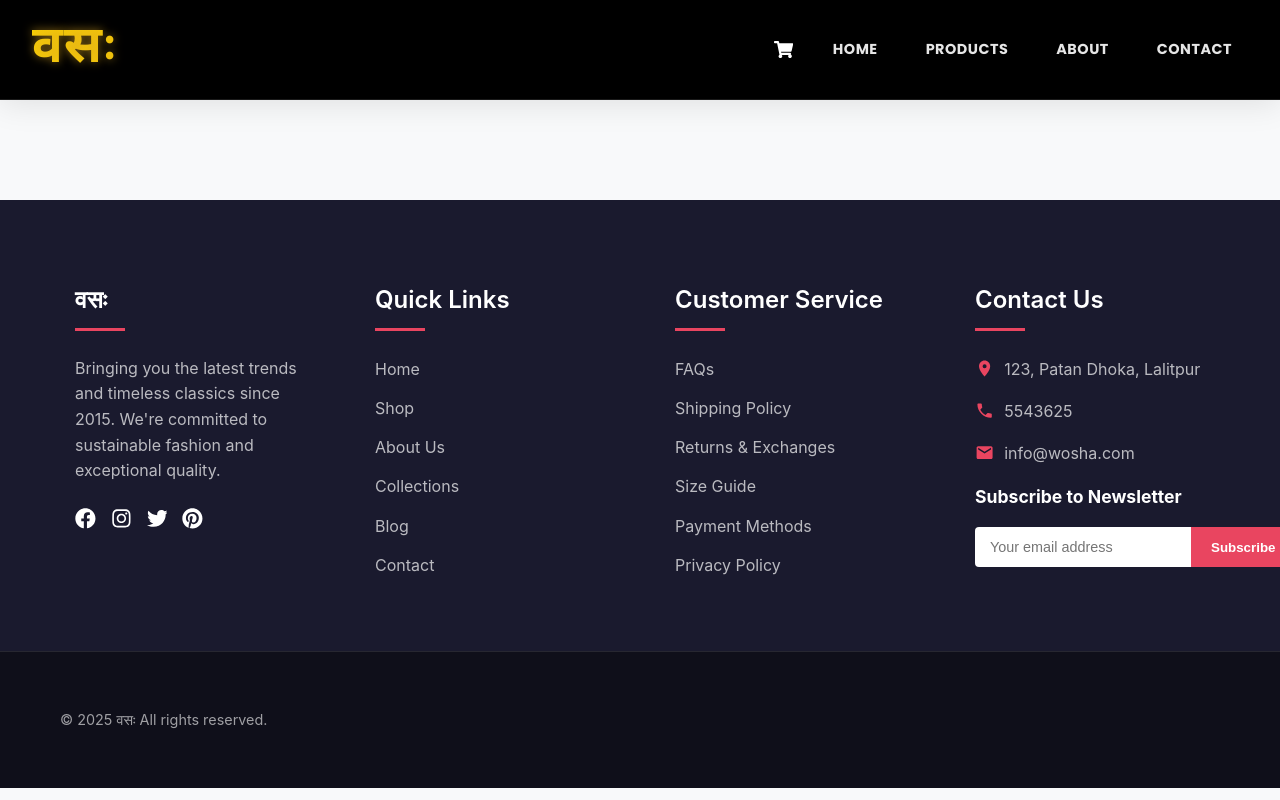
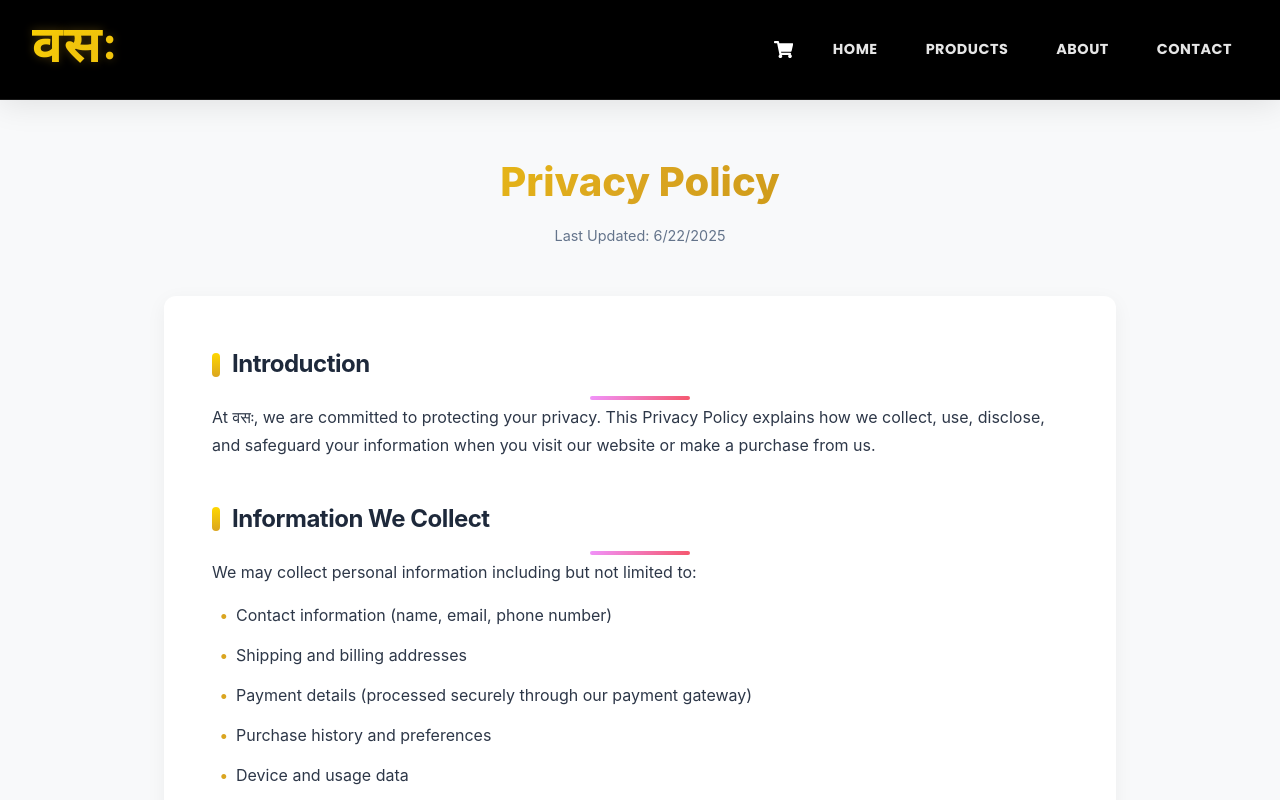
Before and after one commit to nikhilShakya7/Reactjs-wosa, a React (Vite) app: page /privacy in a window 1280 px wide. Shown: the top 800 px of the page. Built offline with nearby package versions, Linux system fonts and the light colour scheme.

Commit message:
`Added Privacy Policy page and updated navigation links and styles to reflect the new page`

```diff
--- a/src/App.jsx
+++ b/src/App.jsx
@@ -20,6 +20,7 @@ import Cart from "./assets/pages/cart";
 import { CartProvider } from "./components/cartContext";
 import CheckoutPage from "./assets/pages/checkoutPage";
 import OrderConfirmation from "./assets/pages/orderConfirmatio";
+import PrivacyPolicy from "./assets/pages/privacy";
 const App = () => {
   return (
     <>
@@ -48,6 +49,8 @@ const App = () => {
               <Route path="/cart" element={<Cart />} />
               <Route path="/products" element={<Products />} />
               <Route path="/checkout" element={<CheckoutPage />} />
+              <Route path="/privacy" element={<PrivacyPolicy />} />
+
               <Route
                 path="/orderConfirmation"
                 element={<OrderConfirmation />}
--- /dev/null
+++ b/src/assets/pages/privacy.jsx
@@ -0,0 +1,101 @@
+import React from "react";
+import { Link } from "react-router-dom";
+import "../../style/privacy.css";
+
+const PrivacyPolicy = () => {
+  return (
+    <div className="privacy-container">
+      <div className="privacy-header">
+        <h1>Privacy Policy</h1>
+        <p className="last-updated">
+          Last Updated: {new Date().toLocaleDateString()}
+        </p>
+      </div>
+
+      <div className="privacy-content">
+        <section className="policy-section">
+          <h2 className="section-title">
+            <span className="title-decoration"></span>
+            Introduction
+          </h2>
+          <p>
+            At वसः, we are committed to protecting your privacy. This Privacy
+            Policy explains how we collect, use, disclose, and safeguard your
+            information when you visit our website or make a purchase from us.
+          </p>
+        </section>
+
+        <section className="policy-section">
+          <h2 className="section-title">
+            <span className="title-decoration"></span>
+            Information We Collect
+          </h2>
+          <p>
+            We may collect personal information including but not limited to:
+          </p>
+          <ul className="policy-list">
+            <li>Contact information (name, email, phone number)</li>
+            <li>Shipping and billing addresses</li>
+            <li>
+              Payment details (processed securely through our payment gateway)
+            </li>
+            <li>Purchase history and preferences</li>
+            <li>Device and usage data</li>
+          </ul>
+        </section>
+
+        <section className="policy-section">
+          <h2 className="section-title">
+            <span className="title-decoration"></span>
+            How We Use Your Information
+          </h2>
+          <p>Your information helps us to:</p>
+          <ul className="policy-list">
+            <li>Process transactions and deliver products</li>
+            <li>Improve our website and services</li>
+            <li>Communicate with you about orders and promotions</li>
+            <li>Prevent fraud and enhance security</li>
+            <li>Comply with legal obligations</li>
+          </ul>
+        </section>
+
+        <section className="policy-section">
+          <h2 className="section-title">
+            <span className="title-decoration"></span>
+            Data Security
+          </h2>
+          <p>
+            We implement industry-standard security measures including
+            encryption, secure servers, and restricted access to protect your
+            personal information.
+          </p>
+        </section>
+
+        <section className="policy-section">
+          <h2 className="section-title">
+            <span className="title-decoration"></span>
+            Your Rights
+          </h2>
+          <p>
+            You have the right to access, correct, or delete your personal data.
+            To exercise these rights or for any privacy-related inquiries,
+            please contact us at:
+          </p>
+          <div className="contactInfo">
+            <p>Email: privacy@vasah.com</p>
+            <p>Phone: +977-1-5543625</p>
+            <p>Address: Patan Dhoka, Lalitpur</p>
+          </div>
+        </section>
+
+        <div className="policy-footer">
+          <Link to="/" className="home-link">
+            ← Return to Home
+          </Link>
+        </div>
+      </div>
+    </div>
+  );
+};
+
+export default PrivacyPolicy;
--- a/src/components/Footer.jsx
+++ b/src/components/Footer.jsx
@@ -125,7 +125,7 @@ const Footer = () => {
               <a href="#">Payment Methods</a>
             </motion.li>
             <motion.li whileHover={{ x: 5 }}>
-              <a href="#">Privacy Policy</a>
+              <a href="privacy">Privacy Policy</a>
             </motion.li>
           </ul>
         </motion.div>
--- a/src/components/header.jsx
+++ b/src/components/header.jsx
@@ -22,10 +22,7 @@ const Header = () => {
   return (
     <header className={`header ${isScrolled ? "scrolled" : ""}`}>
       <div className="container">
-        <div className="logo">
-          वसः
-          <Link to="/" className="nav-link"></Link>
-        </div>
+        <div className="logo">वसः</div>
         <Link to="/cart" className="cart-link">
           <FaShoppingCart className="cart-icon" />
           {totalItems > 0 && <span className="cart-count">{totalItems}</span>}
--- a/src/style/header.css
+++ b/src/style/header.css
@@ -35,7 +35,6 @@ body {
   position: relative;
 }
 
-/* Logo Styles */
 .logo {
   font-family: "Noto Sans Devanagari", "Poppins", sans-serif;
   font-size: clamp(1.8rem, 4vw, 3.2rem);
@@ -44,11 +43,50 @@ body {
   background: linear-gradient(135deg, #ffd700 0%, #daa520 50%, #b8860b 100%);
   background-clip: text;
   -webkit-background-clip: text;
-  text-shadow: 0 0 10px rgba(218, 165, 32, 0.6);
+  text-shadow: 0 0 10px rgba(218, 165, 32, 0.3);
   letter-spacing: 1px;
-  transition: all 0.4s ease;
+  transition: all 0.5s cubic-bezier(0.25, 0.8, 0.25, 1);
   z-index: 2;
   flex: 1;
+  position: relative;
+  display: inline-block;
+}
+
+.logo:hover {
+  animation: gradientPulse 3s ease;
+  text-shadow: 0 0 15px rgba(218, 165, 32, 0.6), 0 0 30px rgba(255, 215, 0, 0.3);
+  transform: scale(1.03);
+  cursor: pointer;
+}
+
+.logo::after {
+  content: "";
+  position: absolute;
+  bottom: -5px;
+  left: 0;
+  width: 10%;
+  height: 2px;
+  background: linear-gradient(90deg, #ffd700, #daa520, #b8860b);
+  transform: scaleX(0);
+  transform-origin: right;
+  transition: transform 0.5s ease;
+  cursor: pointer;
+}
+
+.logo:hover::after {
+  transform: scaleX(1);
+  transform-origin: left;
+  cursor: pointer;
+}
+
+@keyframes gradientPulse {
+  0%,
+  100% {
+    background-position: 0% 50%;
+  }
+  50% {
+    background-position: 100% 50%;
+  }
 }
 
 /* Navigation Styles */
--- /dev/null
+++ b/src/style/privacy.css
@@ -0,0 +1,144 @@
+/* PrivacyPolicy.css */
+.privacy-container {
+  max-width: 1000px;
+  margin: 3rem auto;
+  padding: 0 1.5rem;
+  color: #2d3748;
+}
+
+.privacy-header {
+  text-align: center;
+  margin-bottom: 3rem;
+  position: relative;
+}
+
+.privacy-header h1 {
+  font-size: 2.5rem;
+  font-weight: 800;
+  background: linear-gradient(135deg, #ffd700 0%, #daa520 50%, #b8860b 100%);
+  background-clip: text;
+  -webkit-background-clip: text;
+  color: transparent;
+  margin-bottom: 0.5rem;
+}
+
+.last-updated {
+  color: #64748b;
+  font-size: 0.9rem;
+}
+
+.privacy-content {
+  background: white;
+  border-radius: 12px;
+  padding: 3rem;
+  box-shadow: 0 5px 20px rgba(0, 0, 0, 0.05);
+}
+
+.policy-section {
+  margin-bottom: 2.5rem;
+}
+
+.section-title {
+  font-size: 1.5rem;
+  font-weight: 700;
+  margin-bottom: 1.2rem;
+  display: flex;
+  align-items: center;
+  color: #1e293b;
+}
+
+.title-decoration {
+  display: inline-block;
+  width: 8px;
+  height: 24px;
+  background: linear-gradient(to bottom, #ffd700, #daa520);
+  margin-right: 12px;
+  border-radius: 4px;
+}
+
+.policy-list {
+  padding-left: 1.5rem;
+  margin: 1rem 0;
+}
+
+.policy-list li {
+  margin-bottom: 0.8rem;
+  position: relative;
+  list-style-type: none;
+}
+
+.policy-list li::before {
+  content: "•";
+  color: #daa520;
+  font-weight: bold;
+  display: inline-block;
+  width: 1em;
+  margin-left: -1em;
+}
+
+.contactInfo {
+  padding: 1.2rem;
+  border-radius: 8px;
+  margin-top: 1rem;
+}
+
+.contactInfo p {
+  margin-bottom: 0.5rem;
+}
+
+.policy-footer {
+  margin-top: 3rem;
+  text-align: center;
+}
+
+.home-link {
+  display: inline-flex;
+  align-items: center;
+  padding: 0.8rem 1.5rem;
+  background: #f1f5f9;
+  color: #334155;
+  text-decoration: none;
+  border-radius: 50px;
+  transition: all 0.3s ease;
+  font-weight: 600;
+}
+
+.home-link:hover {
+  background: #e2e8f0;
+  transform: translateX(-5px);
+}
+
+/* Responsive Design */
+@media (max-width: 768px) {
+  .privacy-container {
+    padding: 0 1rem;
+  }
+
+  .privacy-content {
+    padding: 2rem;
+  }
+
+  .privacy-header h1 {
+    font-size: 2rem;
+  }
+
+  .section-title {
+    font-size: 1.3rem;
+  }
+}
+
+/* Animation */
+@keyframes fadeIn {
+  from {
+    opacity: 0;
+    transform: translateY(20px);
+  }
+  to {
+    opacity: 1;
+    transform: translateY(0);
+  }
+}
+
+.privacy-content {
+  animation: fadeIn 0.6s ease-out;
+}
```
